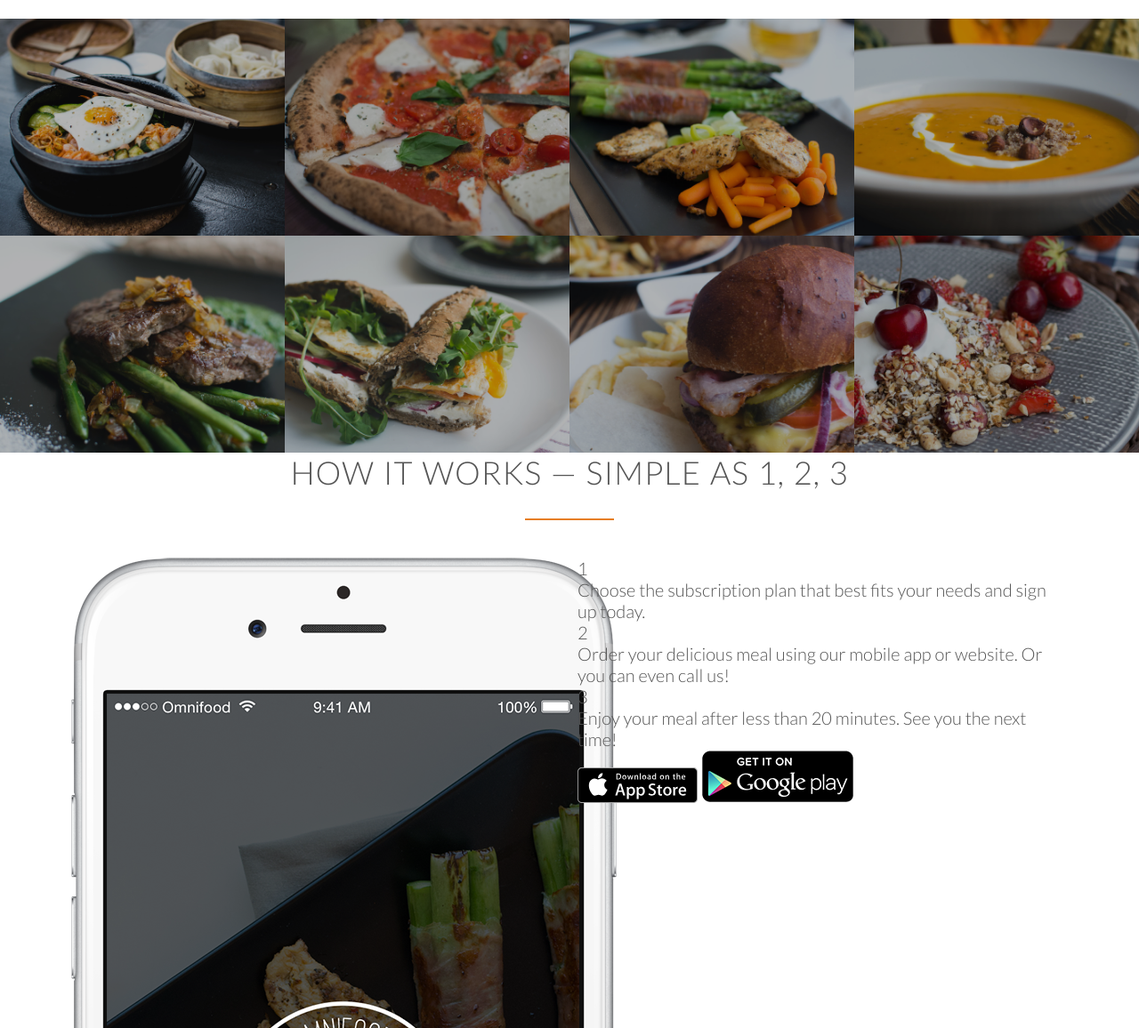
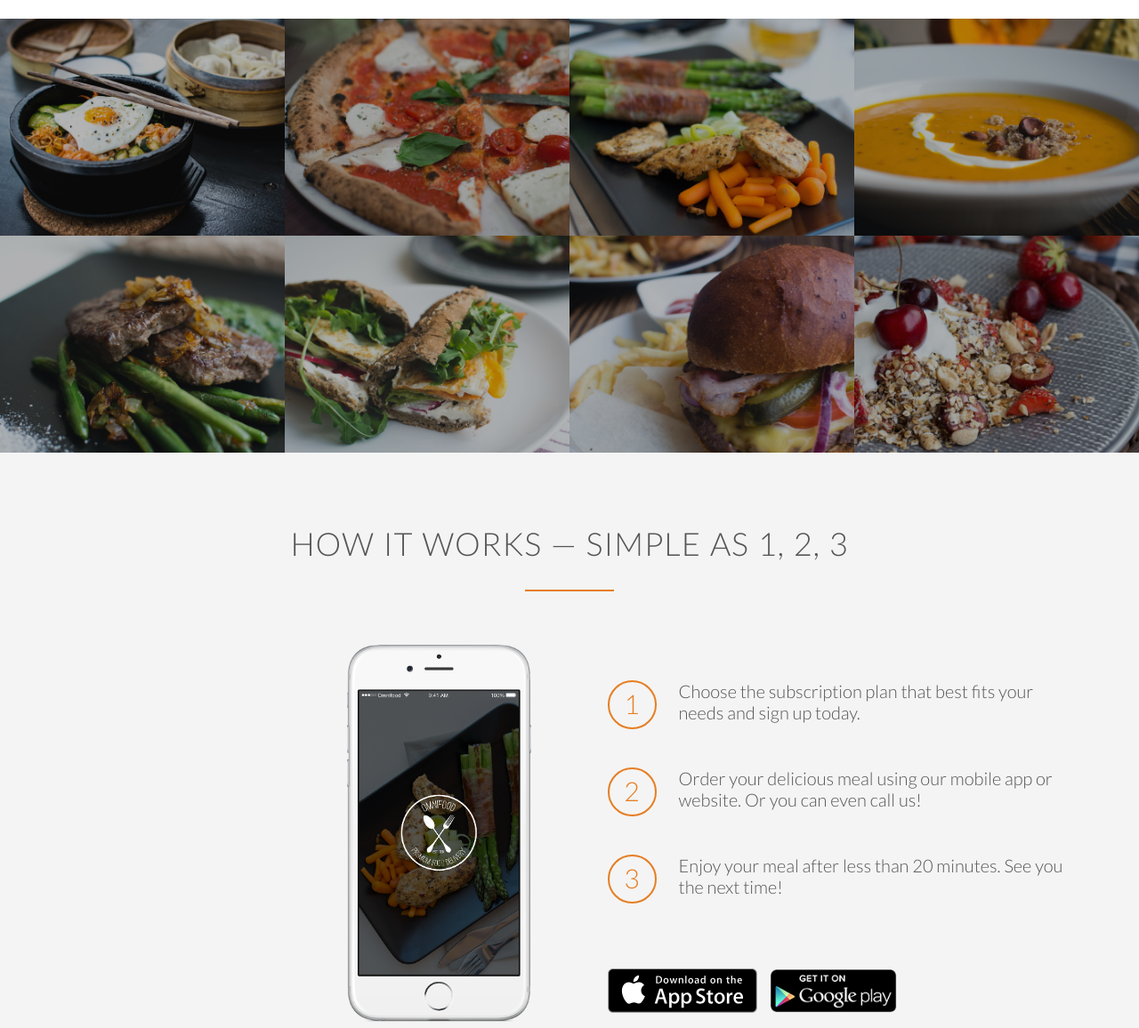
Before and after one commit to DillGromble/Omni-food, a website: page index.html in a window 1280 px wide. Shown: the part 1496-2652 px from the top of the page at 89% size. Drawn offline with Linux system fonts and the light colour scheme; files whose address does not match are found by name.

Commit message:
feat(style): add styling for how-it-works section

```diff
--- a/index.html
+++ b/index.html
@@ -70,7 +70,7 @@
     </section>
 
     <section class="section-meals">
-      <ul class="meals-showcase">
+      <ul class="meals-showcase clearfix">
         <li>
           <figure class="meal-photo">
             <img src="assets/img/1.jpg" alt="Korean bibimbap with egg and vegetables" />
@@ -92,7 +92,7 @@
           </figure>
         </li>
       </ul>
-      <ul class="meals-showcase">
+      <ul class="meals-showcase clearfix">
         <li>
           <figure class="meal-photo">
             <img src="assets/img/5.jpg" alt="Paleo beef steak with vegetables" />
@@ -121,11 +121,11 @@
         <h2>How it works &mdash; Simple as 1, 2, 3</h2>
       </div>
       <div class="row">
-        <div class="col span-1-of-2">
+        <div class="col span-1-of-2 steps-box">
           <img src="assets/img/app-iPhone.png" alt="Omnifood app on iPhone" class="app-screen">
         </div>
 
-        <div class="col span-1-of-2">
+        <div class="col span-1-of-2 steps-box">
           <div class="works-step">
             <div>1</div>
             <p>Choose the subscription plan that best fits your needs and sign up today.</p>
--- a/src/css/style.css
+++ b/src/css/style.css
@@ -13,7 +13,14 @@ html {
   text-rendering: optimizeLegibility;
 }
 
-
+.clearfix {zoom: 1;}
+.clearfix:after {
+  content: '.';
+  clear: both;
+  display: block;
+  height: 0;
+  visibility: hidden;
+}
 /*----------------------REUSEABLE------------------------*/
 .row {
   max-width: 1140px;
@@ -218,3 +225,52 @@ header {
   transform: scale(1.03);
   opacity: 1;
 }
+
+
+/*-----------------------HOW IT WORKS--------------------------*/
+
+.section-steps {
+  background-color: #f4f4f4;
+}
+
+.steps-box:first-child {
+  text-align: right;
+  padding-right: 3%;
+  margin-top: 30px;
+}
+
+.steps-box:last-child {
+  padding-left: 3%;
+  margin-top: 70px;
+}
+
+.app-screen {
+  width: 40%;
+}
+
+.works-step {
+  margin-bottom: 50px;
+}
+
+.works-step:last-of-type {
+  margin-bottom: 80px;
+}
+
+.works-step div {
+  color: #e67e22;
+  border: 2px solid #e67e22;
+  border-radius: 50%;
+  height: 55px;
+  width: 55px;
+  text-align: center;
+  padding: 6px;
+  float: left;
+  font-size: 1.5em;
+  margin-right: 25px;
+}
+
+.btn-app img {
+  height: 50px;
+  width: auto;
+  margin-right: 10px;
+}
```
